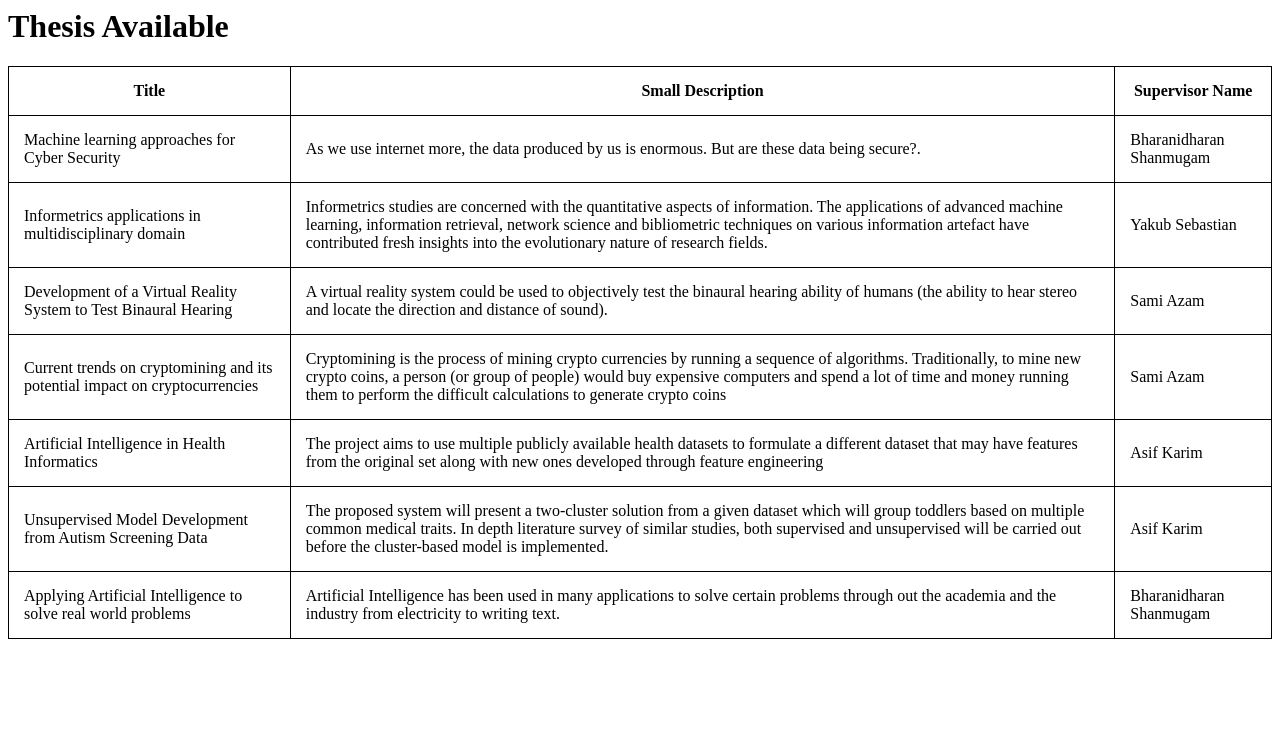
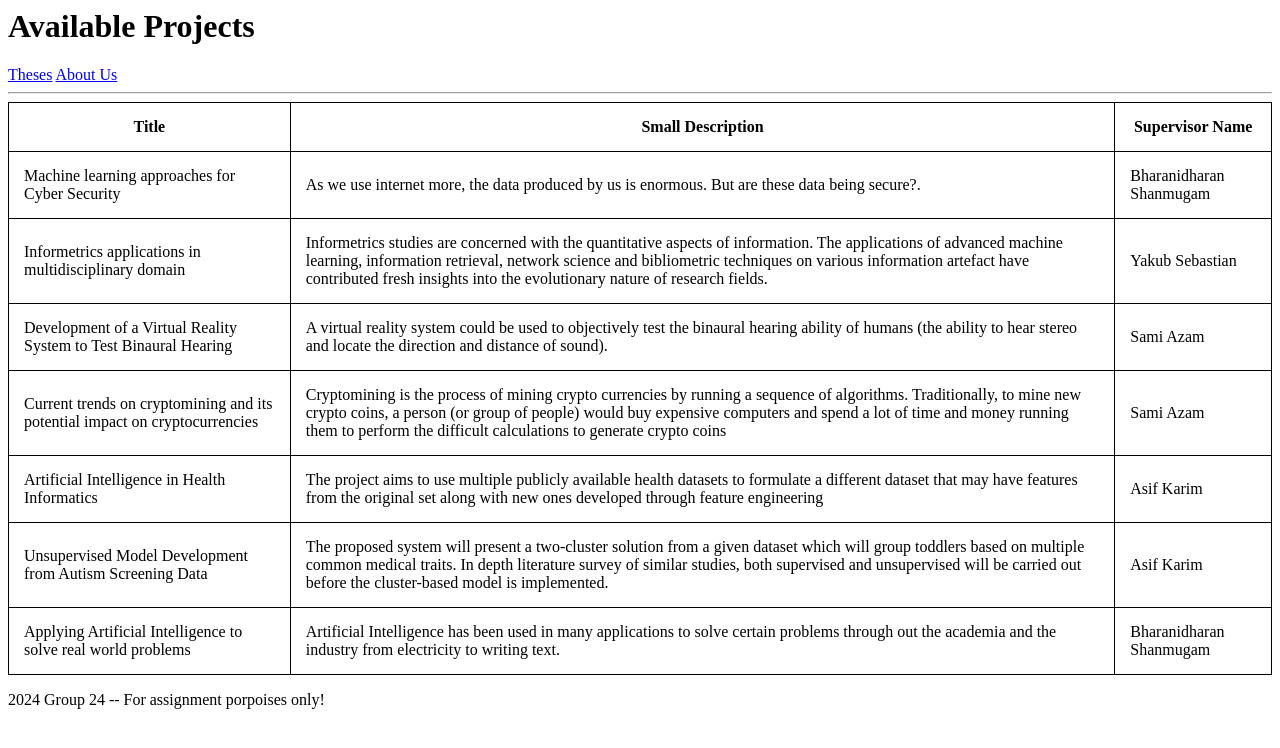
Before and after one commit to vendelg/hit237_group24_sem1_2024, a Django app: page /page2 in a window 1280 px wide. Shown: the top 748 px of the page. Run offline with Django 4.2, Linux system fonts and the light colour scheme.

Commit message:
Neatened code for Page 2

```diff
--- a/Assignment2/assignment_proj/assignment2_app/Data.py
+++ b/Assignment2/assignment_proj/assignment2_app/Data.py
@@ -4,8 +4,6 @@ class Projects:
         self.title = title
         self.desc = desc
         self.sup_name = sup_name
-
-
 
 proj_1 = Projects('Machine learning approaches for Cyber Security', 'As we use internet more, the data produced by us is enormous. But are these data being secure?.', 'Bharanidharan Shanmugam')
 proj_2 = Projects('Informetrics applications in multidisciplinary domain', 'Informetrics studies are concerned with the quantitative aspects of information. The applications of advanced machine learning, information retrieval, network science and bibliometric techniques on various information artefact have contributed fresh insights into the evolutionary nature of research fields.', 'Yakub Sebastian ')
--- a/Assignment2/assignment_proj/assignment2_app/templates/assignment2_app/base.html
+++ b/Assignment2/assignment_proj/assignment2_app/templates/assignment2_app/base.html
@@ -15,6 +15,7 @@
           <a href="{% url 'about' %}">About Us</a>
         </nav>
       </div>
+      <hr>
       {% block main_body %}{% endblock %}
       <footer>
         <p>2024 Group 24 -- For assignment porpoises only!</p>
--- a/Assignment2/assignment_proj/assignment2_app/templates/assignment2_app/page2.html
+++ b/Assignment2/assignment_proj/assignment2_app/templates/assignment2_app/page2.html
@@ -1,4 +1,14 @@
-<html>
+{% extends "assignment2_app/base.html" %}
+
+{% block page_title %}
+Theses
+{% endblock %}
+
+{% block page_heading %}
+<h1><str>Available Projects</str></h1>
+{% endblock %}
+
+{% block main_body %}
   <style>
   table, th, td {
     border: 1px solid black;
@@ -7,18 +17,9 @@ table, th, td {
   th, td {
     padding: 15px;
     }
-
   </style>
-    <head>
-            <title>List of project</title>
-
-    </head>
-    <body>
-        <h1>Thesis Available</h1>
-
 
   <table style="width: 100%" >
-
     <tr>
       <th>Title</th>
       <th>Small Description</th>
@@ -59,17 +60,5 @@ th, td {
       <td>{{proj_7.desc}}</td>
       <td>{{proj_7.sup_name}}</td>
     </tr>
-
   </table>
-
-
-
-        <ul>
-
-            {% for project in proj_list %}
-
-            <li> {{ project }} </li> {% endfor %}
-
-        </ul>
-    </body>
-</html>
+{% endblock %}
--- a/Assignment2/assignment_proj/assignment2_app/views.py
+++ b/Assignment2/assignment_proj/assignment2_app/views.py
@@ -1,24 +1,48 @@
 from django.shortcuts import render
-from .Data import *
+
 # Create your views here.
-
 
 def page2(request):
 
+   project_data = {
+      'proj_1' : proj_1,
+      'proj_2' : proj_2,
+      'proj_3' : proj_3,
+      'proj_4' : proj_4,
+      'proj_5' : proj_5,
+      'proj_6' : proj_6,
+      'proj_7' : proj_7,
+   }
 
+   return render(request, 'assignment2_app/page2.html', project_data)
 
-    project_data = {
-       'proj_1' : proj_1,
-       'proj_2' : proj_2,
-       'proj_3' : proj_3,
-       'proj_4' : proj_4,
-       'proj_5' : proj_5,
-       'proj_6' : proj_6,
-       'proj_7' : proj_7,
-    }
+class Projects:
+   def __init__(self, title, desc, sup_name) :
+      self.title = title
+      self.desc = desc
+      self.sup_name = sup_name
 
-
-    return render(request, 'assignment2_app/page2.html', project_data)
+proj_1 = Projects('Machine learning approaches for Cyber Security',
+                  'As we use internet more, the data produced by us is enormous. But are these data being secure?.',
+                  'Bharanidharan Shanmugam')
+proj_2 = Projects('Informetrics applications in multidisciplinary domain',
+                  'Informetrics studies are concerned with the quantitative aspects of information. The applications of advanced machine learning, information retrieval, network science and bibliometric techniques on various information artefact have contributed fresh insights into the evolutionary nature of research fields.',
+                  'Yakub Sebastian ')
+proj_3 = Projects('Development of a Virtual Reality System to Test Binaural Hearing',
+                  'A virtual reality system could be used to objectively test the binaural hearing ability of humans (the ability to hear stereo and locate the direction and distance of sound).',
+                  'Sami Azam')
+proj_4 = Projects('Current trends on cryptomining and its potential impact on cryptocurrencies',
+                  'Cryptomining is the process of mining crypto currencies by running a sequence of algorithms. Traditionally, to mine new crypto coins, a person (or group of people) would buy expensive computers and spend a lot of time and money running them to perform the difficult calculations to generate crypto coins',
+                  'Sami Azam')
+proj_5 = Projects('Artificial Intelligence in Health Informatics',
+                  'The project aims to use multiple publicly available health datasets to formulate a different dataset that may have features from the original set along with new ones developed through feature engineering',
+                  'Asif Karim')
+proj_6 = Projects('Unsupervised Model Development from Autism Screening Data ',
+                  'The proposed system will present a two-cluster solution from a given dataset which will group toddlers based on multiple common medical traits. In depth literature survey of similar studies, both supervised and unsupervised will be carried out before the cluster-based model is implemented.',
+                  'Asif Karim')
+proj_7 = Projects('Applying Artificial Intelligence to solve real world problems',
+                  'Artificial Intelligence has been used in many applications to solve certain problems through out the academia and the industry from electricity to writing text.',
+                  'Bharanidharan Shanmugam')
 
 ######################################################################################
 
```
Lines whose indentation alone changed are shown as unchanged.
